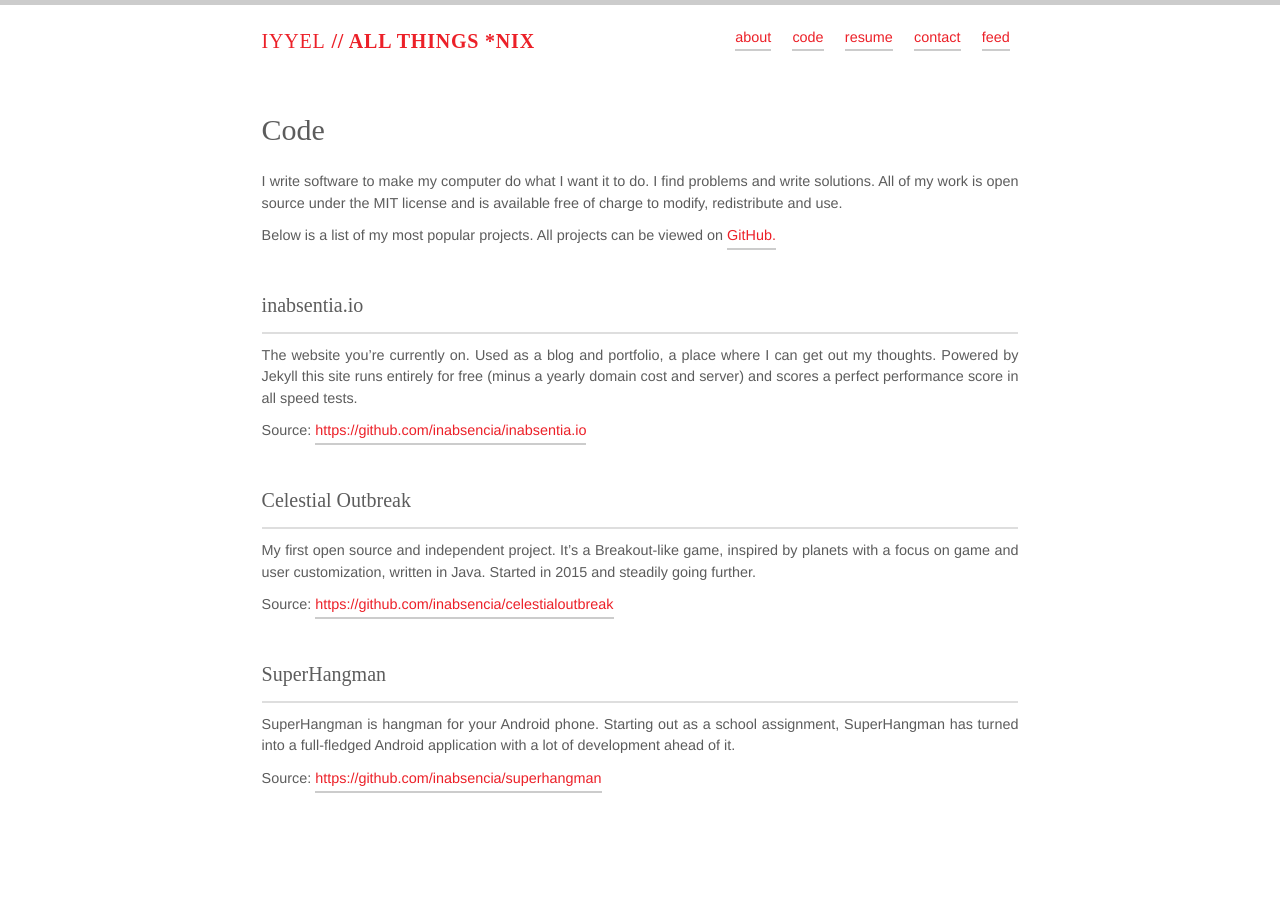
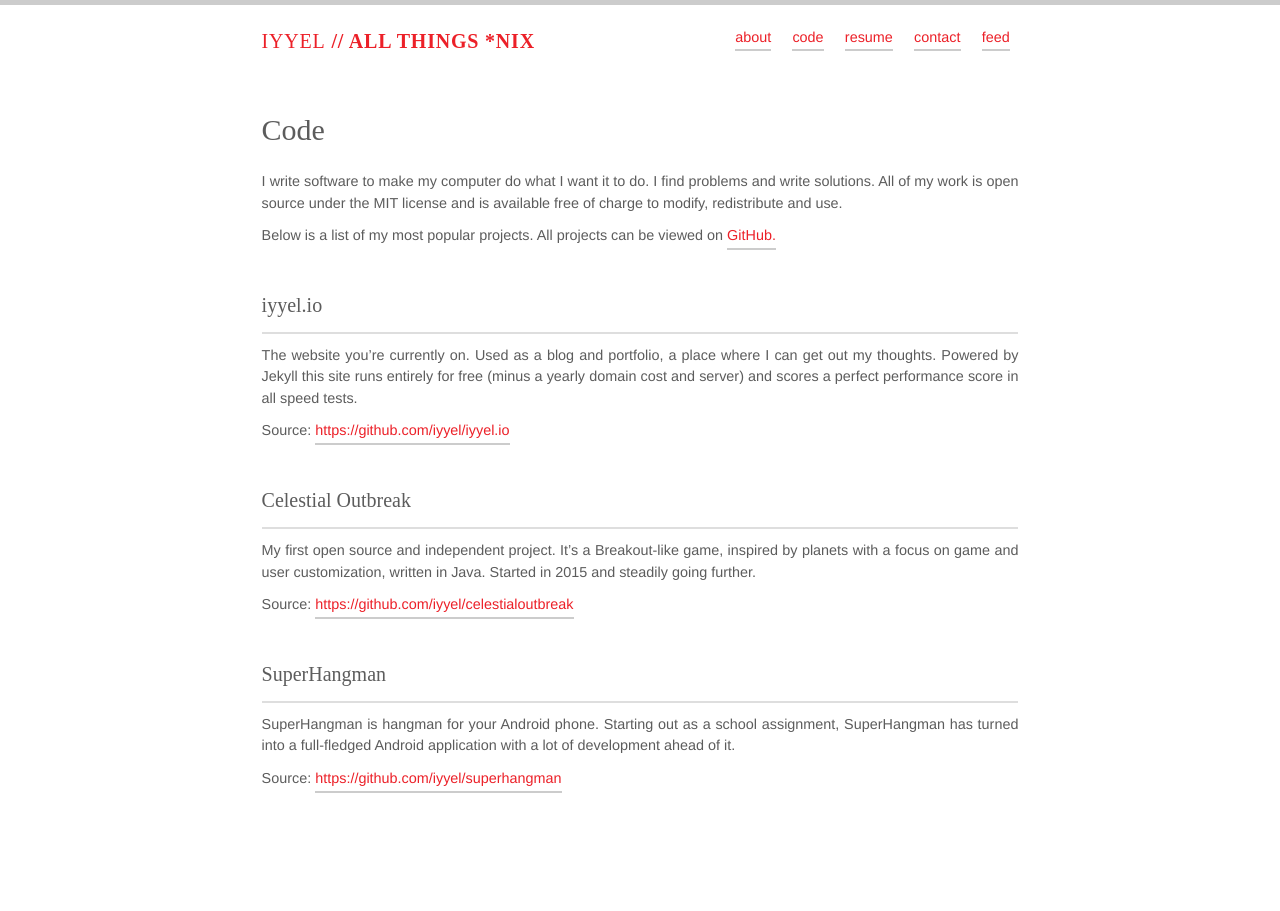
Before and after one commit to InAbsencia/inabsentia.io, a Jekyll site: the page built from src/code.md, in a window 1280 px wide. Built offline with Jekyll 4.4.1, drawn with Linux system fonts in a browser that asks for light colours; some web fonts are replaced.

Commit message:
InAbsentia -> iyyel - v2

```diff
--- a/_config.yml
+++ b/_config.yml
@@ -2,11 +2,11 @@
 title: Iyyel
 site_name: "ALL THINGS *NIX"
 title_description: "*nix site about software development and other wonderful niche things"
-description: "ALL THINGS *NIX is a site hosted by software developer and self-taught programmer, InAbsentia.
+description: "ALL THINGS *NIX is a site hosted by software developer and self-taught programmer, Iyyel.
               The site includes customization of *nix systems, various kinds of helpful tips and tricks and the thoughts of a developer."
 keywords: "ricing, linux, nix, *nix, unix, unix-like, bsd, arch, gentoo, funtoo, ubuntu, mint, void, open-source, gpl, mit, git, code, coding, programming, software, engineer,
            engineering, development, developer, programmer, computer, science, security, network, networking, personal, website, project, artificial, intelligence,
-           machine, learning, deep, learning, robotics, electronics, personal, blog, mindset, life, live, mind, thoughts, thought, education, university"
+           machine, learning, deep, learning, robotics, electronics, personal, blog, mindset, life, live, mind, thoughts, thought, education, university, iyyel"
 
 url: https://iyyel.io
 baseurl: null
--- a/src/_posts/2018-06-24-Second-Year-BEng-Software-Engineering.markdown
+++ b/src/_posts/2018-06-24-Second-Year-BEng-Software-Engineering.markdown
@@ -61,7 +61,7 @@ when I was researching things myself, looking through the Android documentation
 put the time into creating an application, I could do it fairly well, which is a really nice feeling to have.
 {: style="text-align: justify;"}
 
-If interested, you can see the <a href="https://github.com/inabsencia/SuperHangman">hangman</a> project on my GitHub and down below I'll talk a little bit about the iterative development of the
+If interested, you can see the <a href="https://github.com/iyyel/SuperHangman">hangman</a> project on my GitHub and down below I'll talk a little bit about the iterative development of the
 user interface of our final exam application. This application was a bit more complex than the hangman one, since the essence of this application was to communicate with special effects weapons (real looking
  weapons shooting flames, not actual bullets) made out of Arduino boards. At first, it was unsure whether the communication was gonna be based on Bluetooth or WiFi, but later it was decided that WiFi was going to be the final choice.
 {: style="text-align: justify;"}
--- a/src/code.md
+++ b/src/code.md
@@ -7,18 +7,18 @@ I write software to make my computer do what I want it to do. I find problems an
 All of my work is open source under the MIT license and is available free of charge to modify, redistribute and use.
 {: style="text-align: justify;"}
 
-Below is a list of my most popular projects. All projects can be viewed on <a href="https://github.com/inabsencia" target="_blnak">GitHub.</a>
+Below is a list of my most popular projects. All projects can be viewed on <a href="https://github.com/iyyel" target="_blnak">GitHub.</a>
 {: style="text-align: justify;"}
 <br>
 
-#### inabsentia.io
+#### iyyel.io
 <hr>
 The website you're currently on. Used as a blog and portfolio, a place where I can get out my thoughts.
 Powered by Jekyll this site runs entirely for free (minus a yearly domain cost and server) and scores a
 perfect performance score in all speed tests.
 {: style="text-align: justify;"}
 
-Source: <a href="https://github.com/inabsencia/inabsentia.io" target="_blank">https://github.com/inabsencia/inabsentia.io</a>
+Source: <a href="https://github.com/iyyel/iyyel.io" target="_blank">https://github.com/iyyel/iyyel.io</a>
 {: style="text-align: justify;"}
 <br>
 
@@ -28,7 +28,7 @@ My first open source and independent project. It's a Breakout-like game, inspire
 game and user customization, written in Java. Started in 2015 and steadily going further.
 {: style="text-align: justify;"}
 
-Source: <a href="https://github.com/inabsencia/celestialoutbreak" target="_blank">https://github.com/inabsencia/celestialoutbreak</a>
+Source: <a href="https://github.com/iyyel/celestialoutbreak" target="_blank">https://github.com/iyyel/celestialoutbreak</a>
 {: style="text-align: justify;"}
 <br>
 
@@ -38,5 +38,5 @@ SuperHangman is hangman for your Android phone. Starting out as a school assignm
 turned into a full-fledged Android application with a lot of development ahead of it.
 {: style="text-align: justify;"}
 
-Source: <a href="https://github.com/inabsencia/SuperHangman" target="_blank">https://github.com/inabsencia/superhangman</a>
+Source: <a href="https://github.com/iyyel/SuperHangman" target="_blank">https://github.com/iyyel/superhangman</a>
 {: style="text-align: justify;"}
```
Also changed, not shown: src/about.md (+2 -2 lines), src/contact.md (+4 -4 lines), src/resume.md (+2 -2 lines), LICENSE.md, 2 other files.
